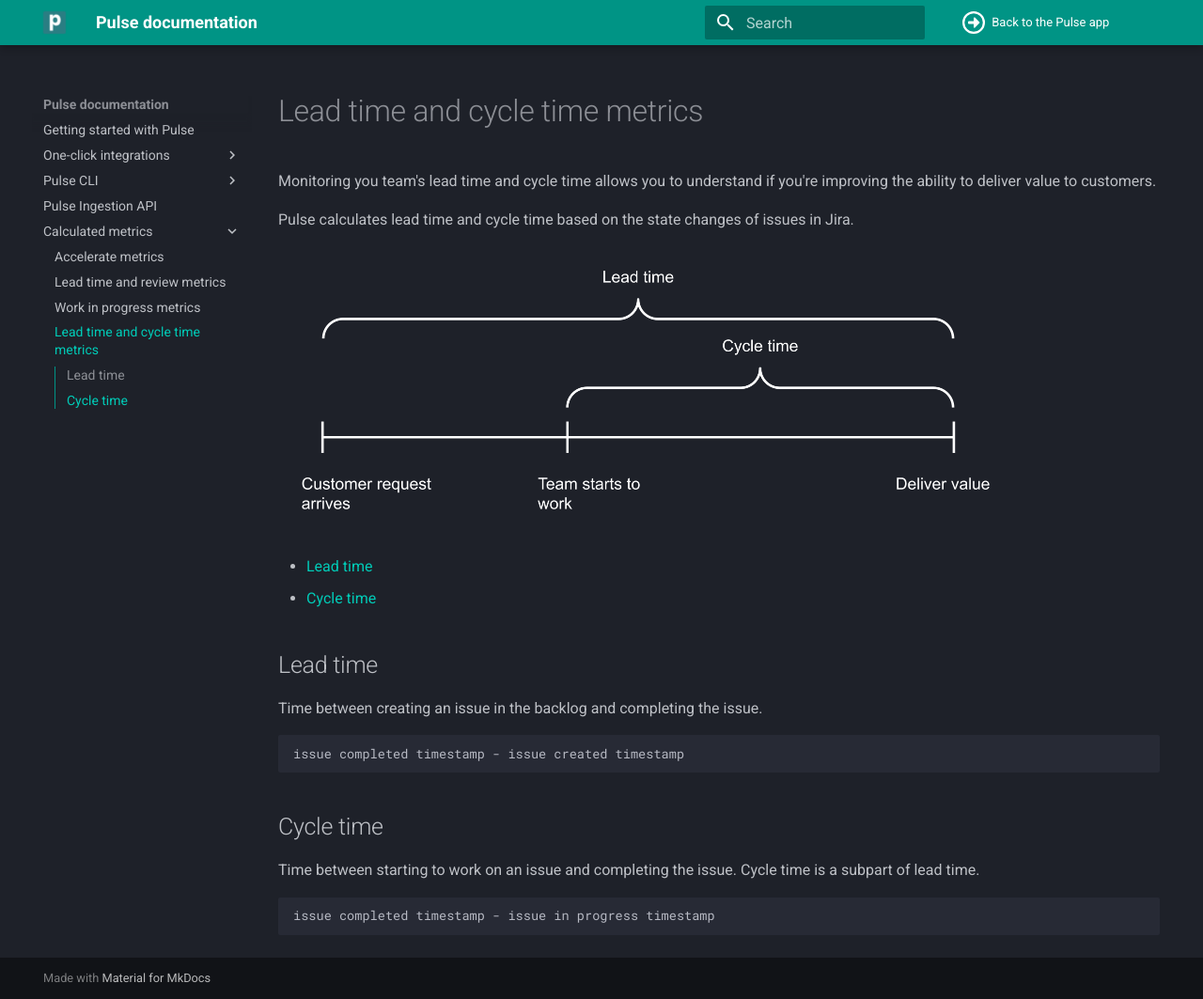
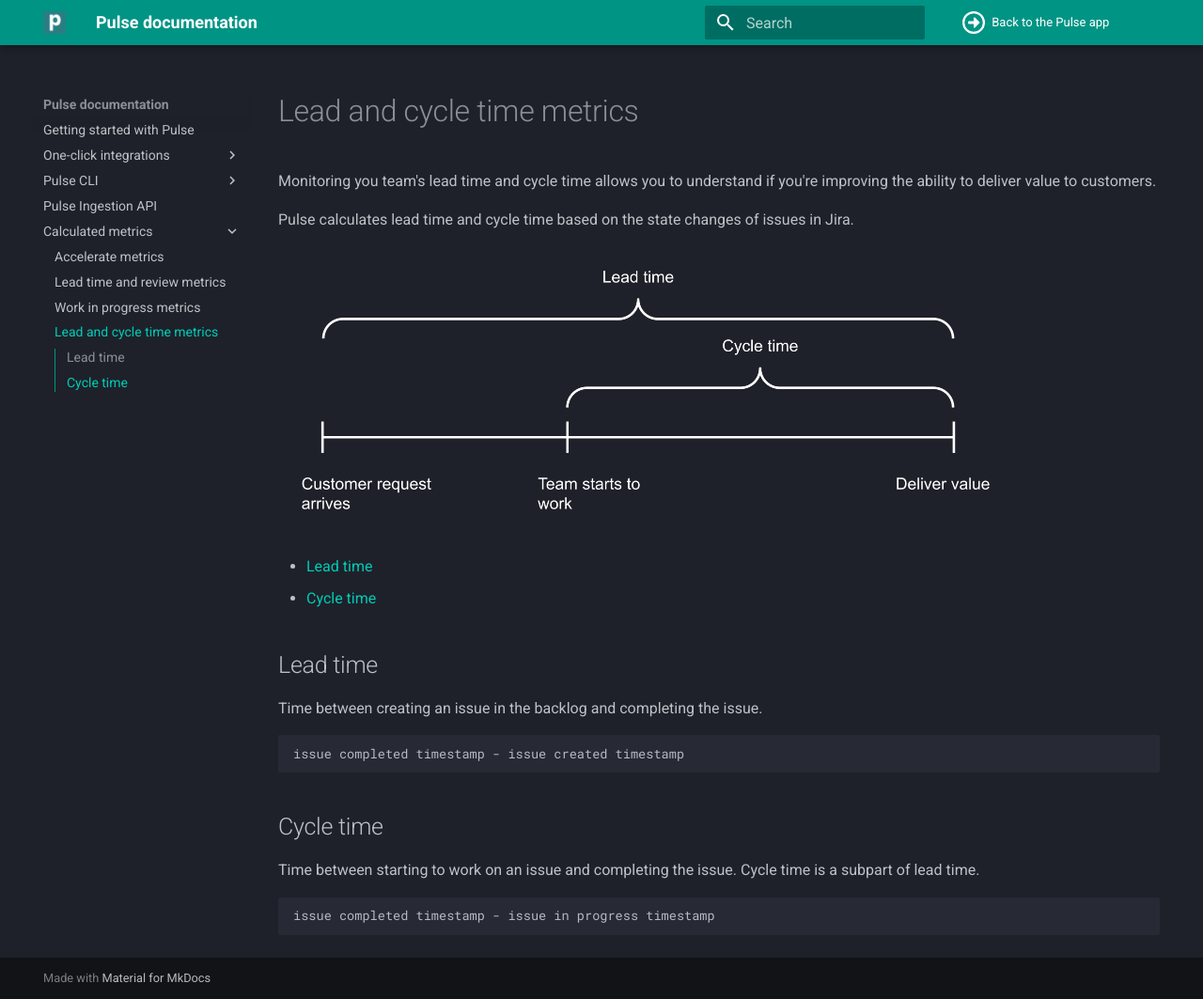
Before and after one commit to codacy/pulse-user-docs, an MkDocs documentation site: the page built from docs/metrics/lead-cycle-time.md, in a window 1280 px wide and 1063 px high. Shown: the whole window at 94% size. Built offline with MkDocs 1.6.1 and Material for MkDocs 9.7.7, drawn with Linux system fonts in a browser that asks for light colours.

Commit message:
clean: Adjust title for Lead and cycle time metrics page

```diff
--- a/docs/metrics/lead-cycle-time.md
+++ b/docs/metrics/lead-cycle-time.md
@@ -1,4 +1,4 @@
-# Lead time and cycle time metrics
+# Lead and cycle time metrics
 
 Monitoring you team's lead time and cycle time allows you to understand if you're improving the ability to deliver value to customers.
 
```
